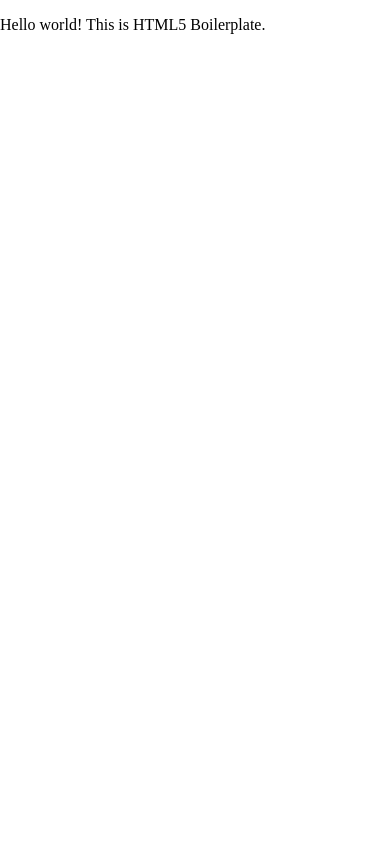
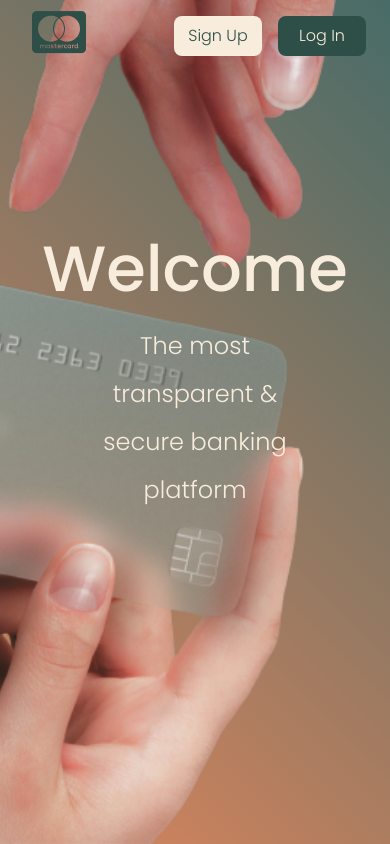
Before and after one commit to frank-martinez-iest/exercise-3, a plain HTML site: page andrea/index.html in a window 390 px wide. Drawn offline with Linux system fonts and the light colour scheme.

Commit message:
SFO-65: Nav Bar

```diff
--- a/andrea/css/style.css
+++ b/andrea/css/style.css
@@ -0,0 +1,126 @@
+body {
+    background: rgb(221,133,92);
+    background: linear-gradient(45deg, rgba(221,133,92,1) 0%, rgba(72,108,104,1) 100%, rgba(73,108,104,1) 100%);
+    height: 100vh;
+    font-family: 'Poppins', sans-serif;
+    font-weight: 300;
+}
+
+
+button {
+    border: none;
+    text-transform: capitalize;
+    font-weight: 300;
+    padding: 8px;
+    width: 132px;
+    height: 40px;
+    margin: 16px 8px;
+    border-radius: 8px;
+}
+
+header {
+    display: flex;
+}
+
+
+.card-img {
+    display: flex;
+    position: absolute;
+    height: 100vh;
+    top: 0;
+    justify-content: center;
+    right: 200px;
+    z-index: -1;
+}
+
+#sign-btn {
+    background-color:  #F8ECDC;
+    color: #2E4F48;
+}
+
+#login-btn {
+    background-color: #2E4F48;
+    color: #F8ECDC;
+    margin-right: 32px;
+}
+
+#sign-btn:hover, #login-btn:hover {
+    background-color: rgba(221,133,92,1);
+}
+.fab {
+    padding: 8px 16px;
+    margin-left: 16px;
+    margin-right: auto;
+    color: #2E4F48;
+}
+
+.title {
+    transition: font-size 200ms ease-in-out;
+    font-weight: 400;
+    font-size: 96px;
+    color: #F8ECDC;
+    margin: 96px 96px 48px;
+}
+
+.description {
+    color: #F8ECDC;
+    font-size: 40px;
+    line-height: 2;
+    margin: 0 100px;
+    width: 336px;
+}
+
+
+@media (max-width: 1024px) {
+    .card-img {
+        margin: 0 auto;
+        right: 8px;
+    }
+
+    .title {
+        margin-top: 332px;
+        display: flex;
+        justify-content: center;
+        align-items: center;
+    }
+
+    .description {
+        text-align: center;
+        margin-left: auto;
+        margin-right: auto;
+    }
+}
+
+@media (max-width: 720px){
+    .title {
+        margin: 120px 0 0;
+    }
+
+    .description{
+        font-size: 32px;
+    }
+}
+
+@media (max-width: 500px){
+    .fab {
+        font-size: 48px;
+    }
+
+    #sign-btn, #login-btn {
+        width: 88px;
+    }
+
+    #login-btn {
+        margin-right: 24px;
+    }
+
+    .title {
+        margin: 160px 0 16px;
+        font-size: 64px;
+    }
+
+    .description {
+        width: 248px;
+        font-size: 24px;
+    }
+}
--- a/andrea/index.html
+++ b/andrea/index.html
@@ -7,7 +7,7 @@
   <meta name="description" content="">
   <meta name="viewport" content="width=device-width, initial-scale=1">
 
-  <meta property="og:title" content="">
+  <meta property="og:title" content="Exercise 3 for RockStar Engineer's Mentorships">
   <meta property="og:type" content="">
   <meta property="og:url" content="">
   <meta property="og:image" content="">
@@ -16,6 +16,10 @@
   <link rel="apple-touch-icon" href="icon.png">
   <!-- Place favicon.ico in the root directory -->
 
+  <link href="https://fonts.googleapis.com/css2?family=Poppins:wght@200;300;500&display=swap" rel="stylesheet">
+
+  <link rel="stylesheet" href="https://use.fontawesome.com/releases/v5.15.1/css/all.css" integrity="sha384-vp86vTRFVJgpjF9jiIGPEEqYqlDwgyBgEF109VFjmqGmIY/Y4HV4d3Gp2irVfcrp" crossorigin="anonymous">
+
   <link rel="stylesheet" href="css/normalize.css">
   <link rel="stylesheet" href="css/style.css">
 
@@ -23,18 +27,18 @@
 </head>
 
 <body>
+  <header>
+    <i class="fab fa-cc-mastercard fa-4x"></i>
+    <button id="sign-btn" type="submit">Sign up</button>
+    <button id="login-btn" type="submit">Log in</button>
+  </header>
 
+  <main>
+    <img class="card-img" src="img/hand_card.png" alt="hand holding a card">
+    <h1 class="title">Welcome</h1>
+    <p class="description">The most transparent & secure banking platform</p>
+  </main>
   <!-- Add your site or application content here -->
-  <p>Hello world! This is HTML5 Boilerplate.</p>
-  <script src="js/vendor/modernizr-{{MODERNIZR_VERSION}}.min.js"></script>
   <script src="js/app.js"></script>
-
-  <!-- Google Analytics: change UA-XXXXX-Y to be your site's ID. -->
-  <script>
-    window.ga = function () { ga.q.push(arguments) }; ga.q = []; ga.l = +new Date;
-    ga('create', 'UA-XXXXX-Y', 'auto'); ga('set', 'anonymizeIp', true); ga('set', 'transport', 'beacon'); ga('send', 'pageview')
-  </script>
-  <script src="https://www.google-analytics.com/analytics.js" async></script>
 </body>
-
 </html>
--- a/andrea/js/app.js
+++ b/andrea/js/app.js
@@ -0,0 +1,10 @@
+var signUp = document.querySelector("#sign-btn");
+var logIn = document.querySelector("#login-btn");
+
+signUp.addEventListener("click", () => {
+    console.log("Sign Up clicked");
+})
+
+logIn.addEventListener("click", () => {
+    console.log("Log In clicked")
+})
```
Also changed, not shown: andrea/img/hand_card.png (added).
